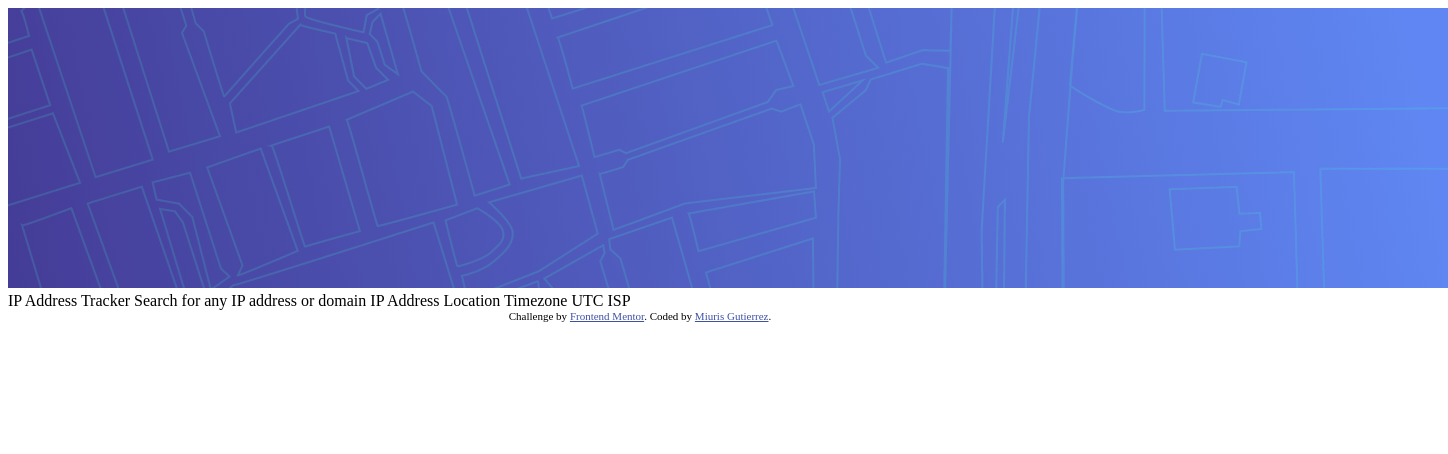
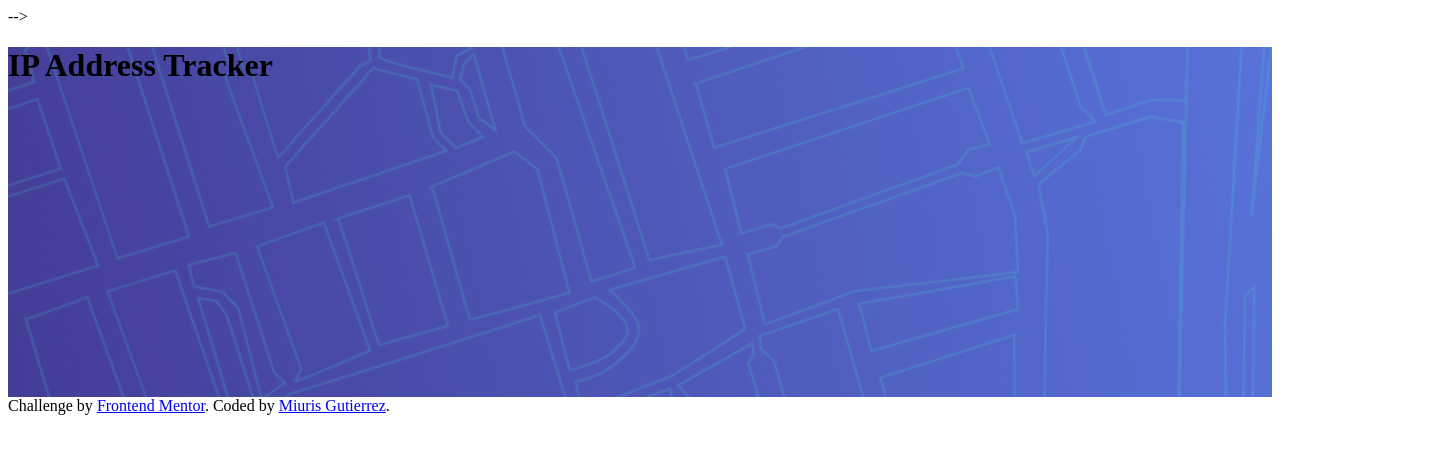
Before and after one commit to miuris/miuris.github.io, a plain HTML site: page index.html in a window 1280 px wide. Shown: the whole page, 1448 px wide, since content can reach past the window. Drawn offline with nearby package versions, Linux system fonts and the light colour scheme.

Commit message:
Updated html and added styling to css file

```diff
--- /dev/null
+++ b/app.js
@@ -0,0 +1,22 @@
+import background from "./images/pattern-bg-desktopp.png";
+import arrow from ".images/icon-arrow.svg";
+import L from "leaflet";
+import "leaflet/dist/leaflet.css";
+
+
+
+<section>
+    <div className="absolute -z-10">
+        <img src="/images/pattern-bg-desktop.png" alt="Blueprint layout" className="w-full">
+            IP Address Tracker
+
+            Search for any IP address or domain
+
+            IP Address
+            Location
+            Timezone
+            UTC <!-- add offset value dynamically using the API -->
+            ISP
+
+    </div>
+</section>
--- a/index.html
+++ b/index.html
@@ -1,40 +1,42 @@
 <!DOCTYPE html>
 <html lang="en">
+
 <head>
   <meta charset="UTF-8">
-  <meta name="viewport" content="width=device-width, initial-scale=1.0"> <!-- displays site properly based on user's device -->
+  <meta name="viewport" content="width=device-width, initial-scale=1.0">
+  <!-- displays site properly based on user's device -->
   <link rel="stylesheet" href="styles.css">
-  <link rel="icon" type="image/png" sizes="32x32" href="./images/favicon-32x32.png">
+  <link rel="stylesheet" href="/path/to/leaflet.css" />
+  <script src="/path/to/leaflet.js"></script>
+  <link rel="stylesheet" href="node_modules/leaflet/dist/leaflet.css" />
+  <script src="node_modules/leaflet/dist/leaflet.js"></script>
+ <title>IP Address Tracker</title>
+  <!-- Feel free to remove these styles or customise in your own stylesheet 👍 -->
+<!--   <style>
+    .attribution {
+      font-size: 11px;
+      text-align: center;
+    }
 
-  <title>Frontend Mentor | IP Address Tracker</title>
+    .attribution a {
+      color: hsl(228, 45%, 44%);
+    }
+  </style> --> -->
+</head>
 
-  <!-- Feel free to remove these styles or customise in your own stylesheet 👍 -->
-  <style>
-    .attribution { font-size: 11px; text-align: center; }
-    .attribution a { color: hsl(228, 45%, 44%); }
-  </style>
-</head>
 <body>
-<div class="banner">
-  <img src="/images/pattern-bg-desktop.png" alt="Blueprint layout">
+  <main>
+    <header>
+      <h1>IP Address Tracker</h1>
+    </header>
+  </main>
 
-
-</div>
-
-  IP Address Tracker
-
-  Search for any IP address or domain
-
-  IP Address
-  Location
-  Timezone
-    UTC <!-- add offset value dynamically using the API -->
-  ISP
 
   <div class="attribution">
     Challenge by <a href="https://www.frontendmentor.io?ref=challenge" target="_blank">Frontend Mentor</a>.
     Coded by <a href="#">Miuris Gutierrez</a>.
   </div>
 </body>
-<script src="script.js"></script>
+<script src="app.js"></script>
+
 </html>
--- a/styles.css
+++ b/styles.css
@@ -0,0 +1,21 @@
+/* @import url('https://fonts.googleapis.com/css2?family=Rubik:ital,wght@0,300..900;1,300..900&display=swap');
+
+@tailwind base;
+@tailwind components;
+@tailwind utilities;
+
+body {
+    margin: 0;
+    font-family: "Rubik", sans-serif;
+    -webkit-font-smoothing: antialiased;
+    -moz-osx-font-smoothing: grayscale;
+} */
+
+* {
+    box-sizing: border-box;
+}
+header {
+    height: 350px;
+    background-image: url("images/pattern-bg-desktop.png");
+    background-size: cover;
+}
```
